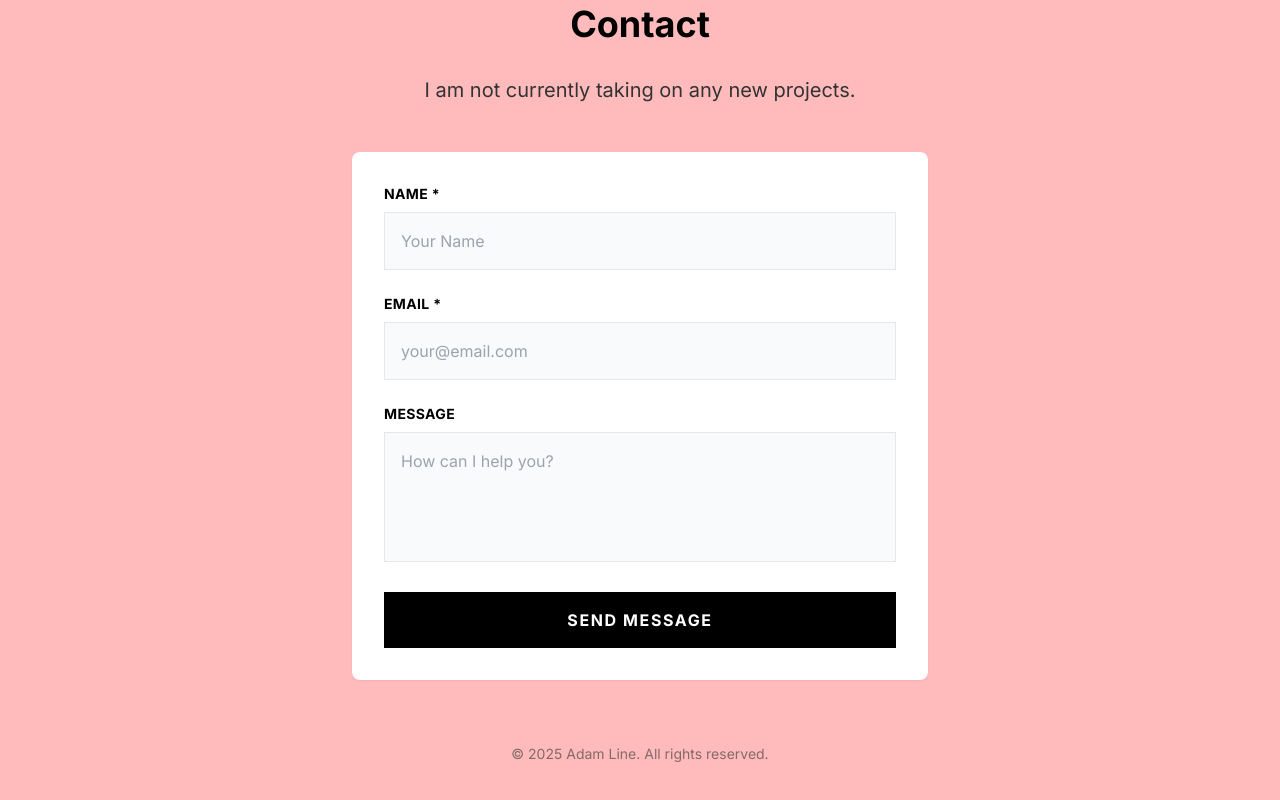
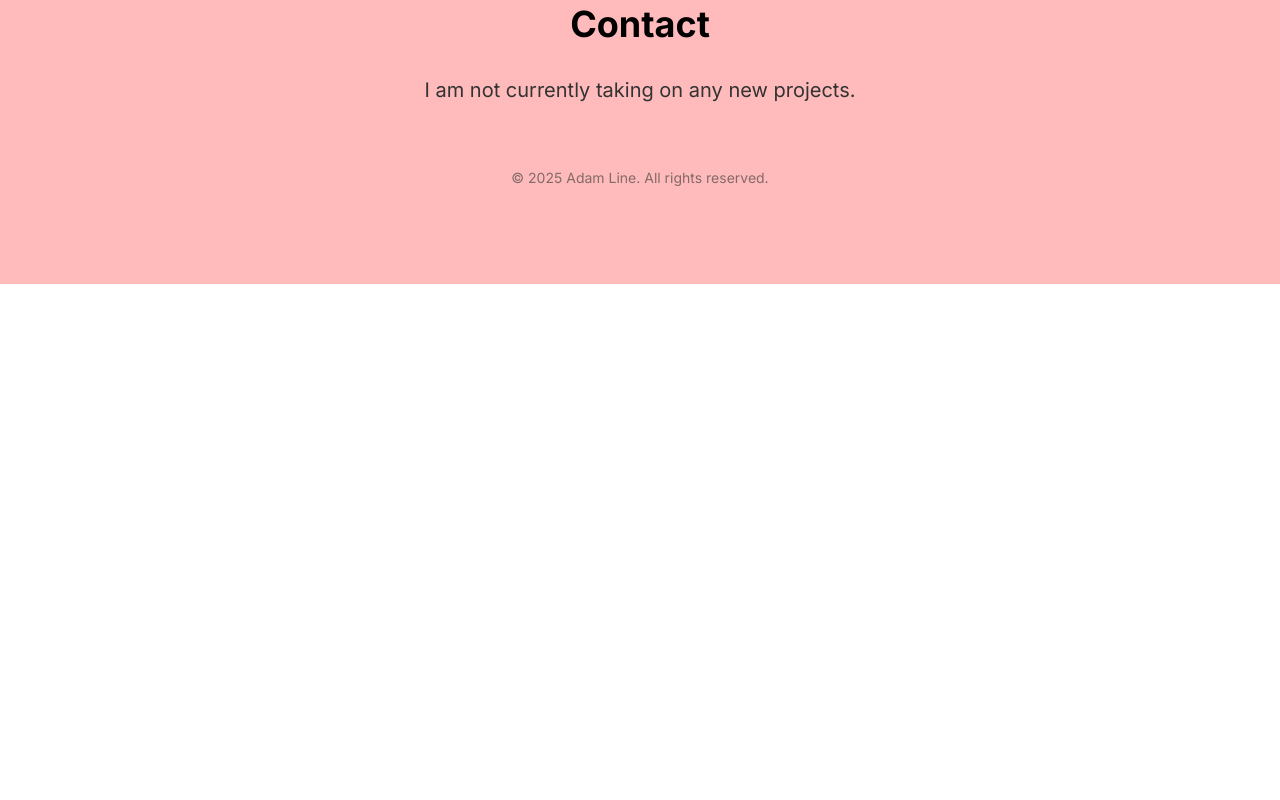
Before and after one commit to A-D-Line/adam-portfolio, a React (Vite) app: page / in a window 1280 px wide. Shown: the part 2127-2927 px from the top of the page. After the commit the page ends 2411 px from the top, so only its background shows below. Built offline with nearby package versions, Linux system fonts and the light colour scheme.

Commit message:
Update Contact.tsx

```diff
--- a/src/components/Contact.tsx
+++ b/src/components/Contact.tsx
@@ -10,55 +10,6 @@ const Contact: React.FC = () => {
                     I am not currently taking on any new projects.
                 </p>
 
-                <form
-                    action="mailto:adam@adamline.co.uk"
-                    method="post"
-                    encType="text/plain"
-                    className="space-y-6 bg-white p-8 rounded-lg shadow-sm"
-                >
-                    <div>
-                        <label htmlFor="name" className="block text-sm font-bold text-black mb-2 uppercase tracking-wide">Name *</label>
-                        <input
-                            type="text"
-                            id="name"
-                            name="name"
-                            required
-                            className="w-full p-4 bg-gray-50 border border-gray-200 focus:border-black focus:ring-0 outline-none transition-colors"
-                            placeholder="Your Name"
-                        />
-                    </div>
-
-                    <div>
-                        <label htmlFor="email" className="block text-sm font-bold text-black mb-2 uppercase tracking-wide">Email *</label>
-                        <input
-                            type="email"
-                            id="email"
-                            name="email"
-                            required
-                            className="w-full p-4 bg-gray-50 border border-gray-200 focus:border-black focus:ring-0 outline-none transition-colors"
-                            placeholder="your@email.com"
-                        />
-                    </div>
-
-                    <div>
-                        <label htmlFor="message" className="block text-sm font-bold text-black mb-2 uppercase tracking-wide">Message</label>
-                        <textarea
-                            id="message"
-                            name="message"
-                            rows={4}
-                            className="w-full p-4 bg-gray-50 border border-gray-200 focus:border-black focus:ring-0 outline-none transition-colors resize-none"
-                            placeholder="How can I help you?"
-                        ></textarea>
-                    </div>
-
-                    <button
-                        type="submit"
-                        className="w-full py-4 bg-black text-white font-bold uppercase tracking-widest hover:bg-gray-800 transition-colors"
-                    >
-                        Send Message
-                    </button>
-                </form>
-
                 <div className="mt-16 text-sm text-dark-grey text-center opacity-60">
                     &copy; {new Date().getFullYear()} Adam Line. All rights reserved.
                 </div>
```
